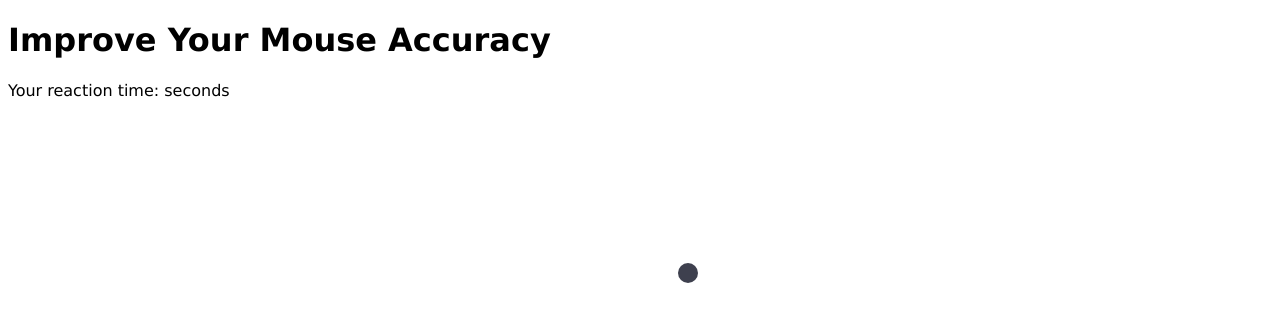
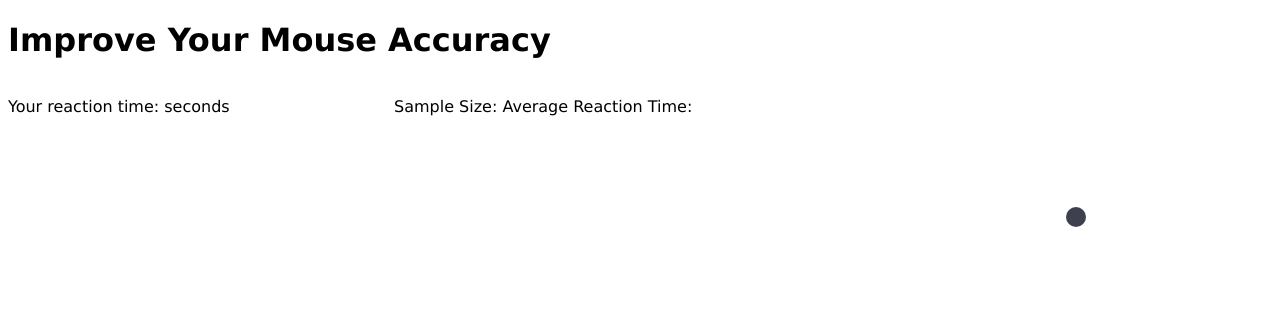
Before and after one commit to mbowen13/MouseAccuracy, a plain HTML site: page challenge.html in a window 1280 px wide. Drawn offline with Linux system fonts and the light colour scheme.

Commit message:
added sample sie and average reaction time div

```diff
--- a/challenge.html
+++ b/challenge.html
@@ -9,7 +9,14 @@
 
 <body>
 	<h1>Improve Your Mouse Accuracy</h1>
-	<p>Your reaction time: <span id="time"></span>seconds</p>
+	<div class="container">
+		<div id="currentTime">
+			<p>Your reaction time: <span id="time"></span>seconds</p>
+		</div>
+		<div id="overallTime">
+			<p>Sample Size: Average Reaction Time:</p>
+		</div>
+	</div>
 	<div id="box"></div>
 	<div id="circle"></div>
 
--- a/main.css
+++ b/main.css
@@ -22,3 +22,12 @@
 	#time{
 		font-weight: bold;
 	}
+	#currentTime{
+		float:left;
+	}
+
+	#overallTime{
+		float: left;
+		position: relative;
+		left: 13%;
+	}
--- a/scripts.js
+++ b/scripts.js
@@ -3,6 +3,7 @@
 	var time = Math.random() * 5000;
 	var shape;
 	var top;var bottom;var left;var right;
+	var totals = [];
 
 	//dislay the box after 3 seconds
 	function showBox(time){
@@ -10,10 +11,10 @@
 			shape = getShape();
 			//does both of these things at the indicated time
 			createdTime = Date.now();
-			document.getElementById(shape).style.top=Math.random() * 350+"px";
-			document.getElementById(shape).style.bottom=Math.random() * 350+"px";
-			document.getElementById(shape).style.left=Math.random() * 800+"px";
-			document.getElementById(shape).style.right=Math.random() * 800+"px";
+			document.getElementById(shape).style.top=Math.random() * 300+"px";
+			document.getElementById(shape).style.bottom=Math.random() * 300+"px";
+			document.getElementById(shape).style.left=Math.random() * 100+"%";
+			document.getElementById(shape).style.right=Math.random() * 100+"%";
 			document.getElementById(shape).style.backgroundColor=getRandomColor();
 			document.getElementById(shape).style.display="block";
 		}, time);
```
